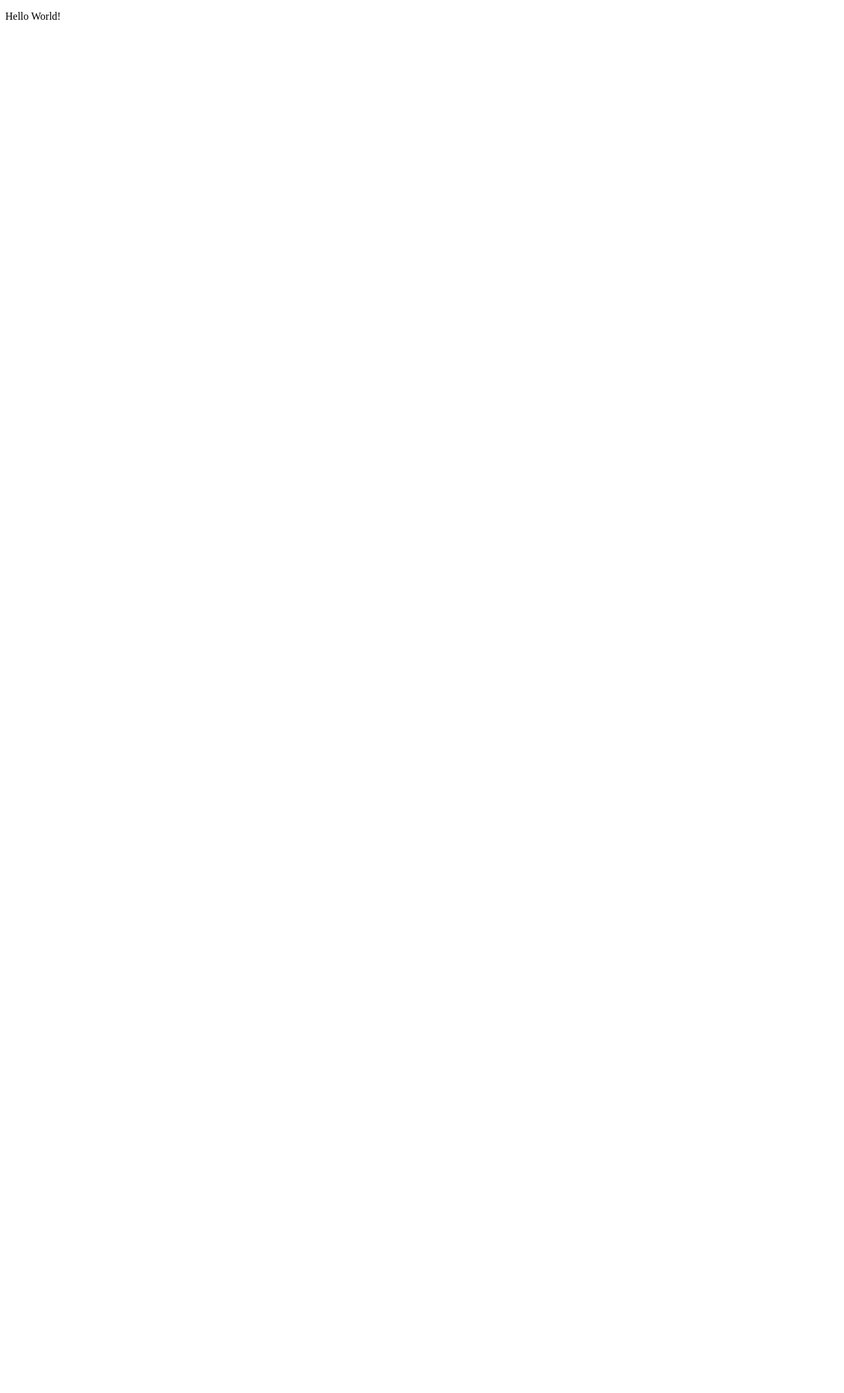
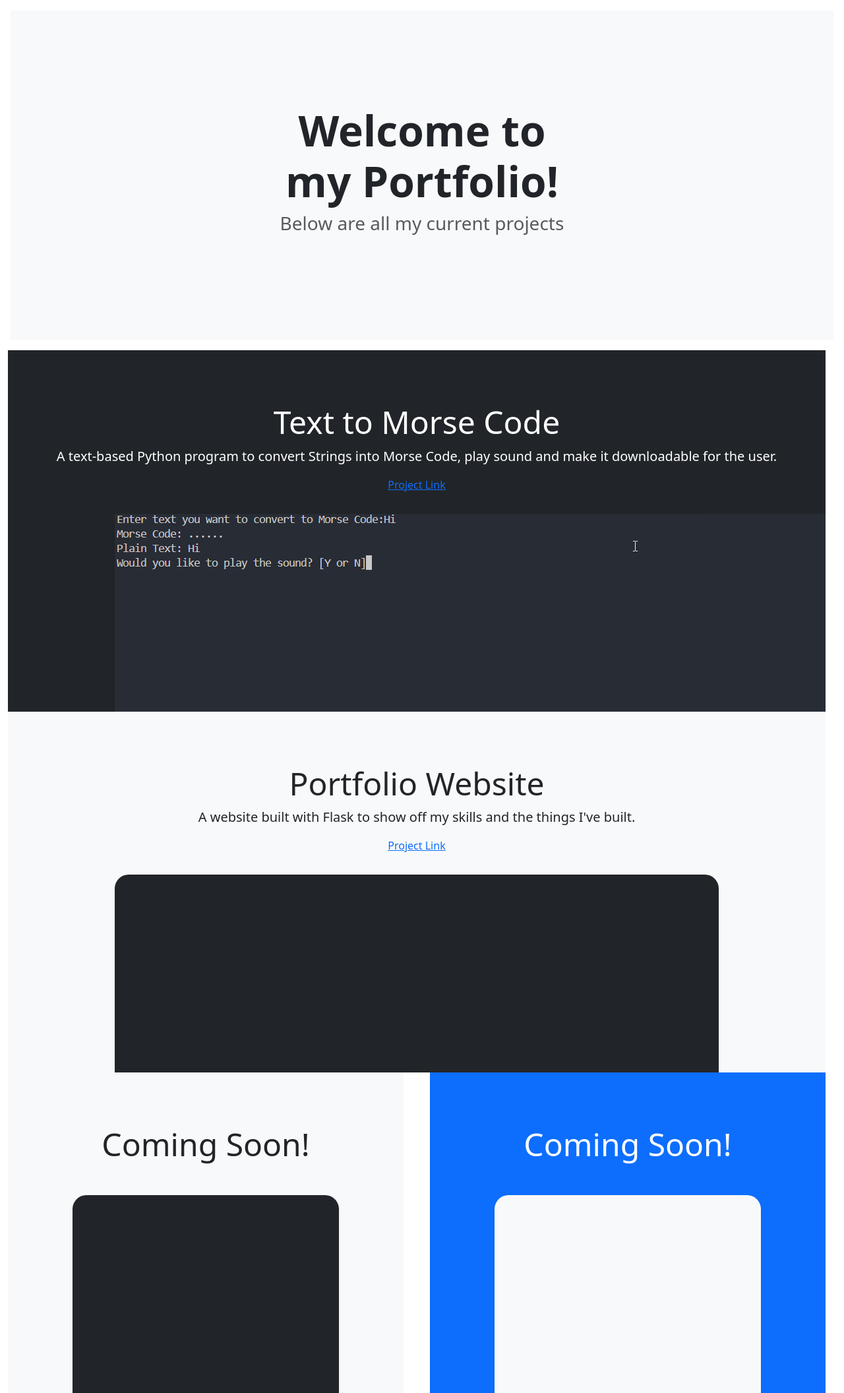
Before and after one commit to adric2001/Portfolio-Website, a Flask app: page / in a window 1280 px wide. Before the commit the page is almost empty. Shown: the whole page at 66% size. Before the commit the page ends 30 px from the top, so only its background shows below. Run offline with Flask 3, Linux system fonts and the light colour scheme.

Commit message:
Changed and added some styling

```diff
--- a/templates/index.html
+++ b/templates/index.html
@@ -4,8 +4,72 @@
     <meta charset="UTF-8">
     <meta name="viewport" content="width=device-width, initial-scale=1.0">
     <title>Home</title>
+    <link href="https://cdn.jsdelivr.net/npm/bootstrap@5.3.3/dist/css/bootstrap.min.css" rel="stylesheet" integrity="sha384-QWTKZyjpPEjISv5WaRU9OFeRpok6YctnYmDr5pNlyT2bRjXh0JMhjY6hW+ALEwIH" crossorigin="anonymous">
 </head>
 <body>
-    <p>Hello World!</p>
+
+        <div class="position-relative overflow-hidden p-3 p-md-5 m-md-3 text-center bg-body-tertiary">
+          <div class="col-md-6 p-lg-5 mx-auto my-5">
+            <h1 class="display-3 fw-bold">Welcome to my Portfolio!</h1>
+            <h3 class="fw-normal text-muted mb-3">Below are all my current projects</h3>
+            </div>
+          </div>
+          <div class="product-device shadow-sm d-none d-md-block"></div>
+          <div class="product-device product-device-2 shadow-sm d-none d-md-block"></div>
+        </div>
+
+        <div class="container-fluid text-center">
+            <div class="row">
+                <div class="col">
+                    <div class="text-bg-dark me-md-3 pt-3 px-3 pt-md-5 px-md-5 text-center overflow-hidden">
+                        <div class="my-3 py-3">
+                          <h2 class="display-5">Text to Morse Code</h2>
+                          <p class="lead">A text-based Python program to convert Strings into Morse Code, play sound and make it downloadable for the user.</p>
+                          <a href="https://github.com/adric2001/Text-to-MorseCode">Project Link</a>
+                        </div>
+                        <div class="bg-body-tertiary shadow-sm mx-auto" style="width: 80%; height: 300px; border-radius: 21px 21px 0 0;">
+                            <img src="../static/images/morse_code_project.png" alt="Morse Code Project">
+                      </div>
+                </div>
+                <div class="col">
+                    <div class="bg-body-tertiary me-md-3 pt-3 px-3 pt-md-5 px-md-5 text-center overflow-hidden">
+                        <div class="my-3 p-3">
+                          <h2 class="display-5" >Portfolio Website</h2>
+                          <p class="lead">A website built with Flask to show off my skills and the things I've built.</p>
+                          <a href="https://github.com/adric2001/Portfolio-Website">Project Link</a>
+                        </div>
+                        <div class="bg-dark shadow-sm mx-auto" style="width: 80%; height: 300px; border-radius: 21px 21px 0 0;"></div>
+                      </div>
+                </div>
+            </div>
+        </div>
+
+        </div>
+
+
+        <div class="container-fluid text-center">
+            <div class="row">
+                <div class="col">
+                    <div class="bg-body-tertiary me-md-3 pt-3 px-3 pt-md-5 px-md-5 text-center overflow-hidden">
+                        <div class="my-3 p-3">
+                          <h2 class="display-5">Coming Soon!</h2>
+                          <p class="lead"></p>
+                        </div>
+                        <div class="bg-dark shadow-sm mx-auto" style="width: 80%; height: 300px; border-radius: 21px 21px 0 0;"></div>
+                      </div>
+                </div>
+                <div class="col">
+                    <div class="text-bg-primary me-md-3 pt-3 px-3 pt-md-5 px-md-5 text-center overflow-hidden">
+                        <div class="my-3 py-3">
+                          <h2 class="display-5">Coming Soon!</h2>
+                          <p class="lead"></p>
+                        </div>
+                        <div class="bg-body-tertiary shadow-sm mx-auto" style="width: 80%; height: 300px; border-radius: 21px 21px 0 0;"></div>
+                      </div>
+                </div>
+            </div>
+        </div>
+
+    <script src="https://cdn.jsdelivr.net/npm/bootstrap@5.3.3/dist/js/bootstrap.bundle.min.js" integrity="sha384-YvpcrYf0tY3lHB60NNkmXc5s9fDVZLESaAA55NDzOxhy9GkcIdslK1eN7N6jIeHz" crossorigin="anonymous"></script>
 </body>
 </html>
```
Also changed, not shown: static/images/morse_code_project.png (added).
